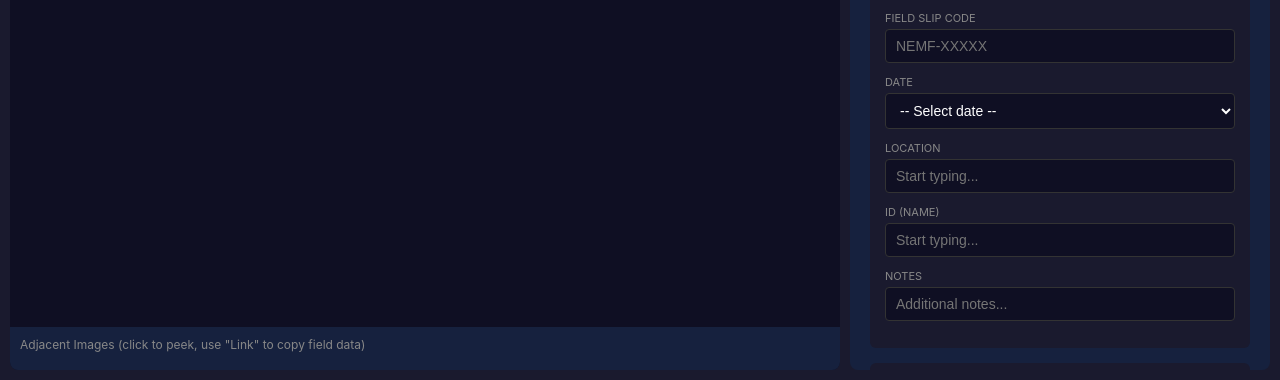
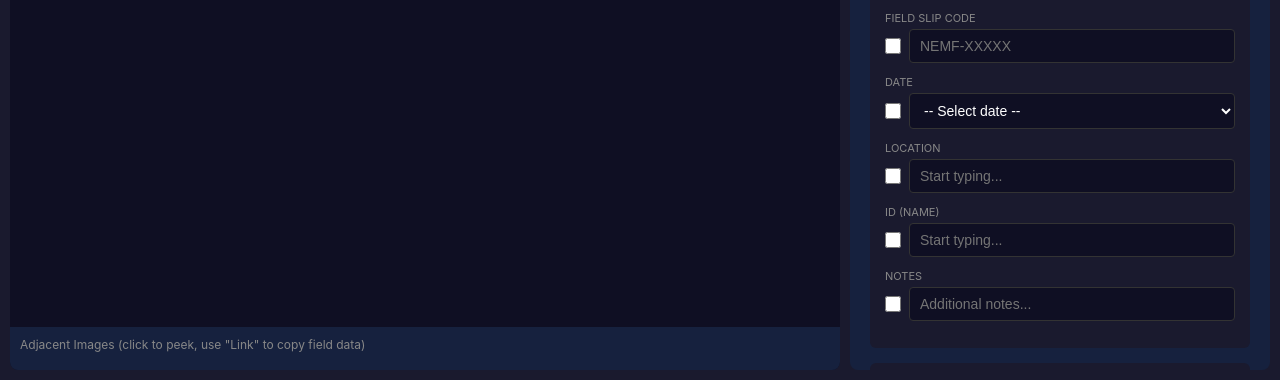
Before and after one commit to MushroomObserver/nemf-review, a Flask app: template templates/review.html in a window 1280 px wide. Shown: the part 420-800 px from the top of the page. Run offline with Flask 2, Linux system fonts and the light colour scheme; the template is opened without the code that fills it, so the values that code supplies are empty; parts of the project's set-up code (start-up, migrations or seed data) failed here and were passed over; some libraries are stand-ins or nearby versions.

Commit message:
Add field lock feature to prevent linked images from overriding manually-entered data
Features:
- Checkbox next to each field (Field Code, Date, Location, ID, Notes)
- Auto-locks when user types into field (if it has content)
- Auto-unlocks when field becomes empty
- Can be manually toggled by clicking
- Lock state persists in review data
- Locked fields won't be overridden when linking images
- Autocomplete selection now triggers auto-lock
- Fixed layout: checkbox to left, field title above input

Co-Authored-By: Claude Sonnet 4.5 <noreply@anthropic.com>

```diff
--- a/app/server.py
+++ b/app/server.py
@@ -465,6 +465,7 @@ def api_review_image(filename):
     review['mo_observation_id'] = data.get('mo_observation_id', review.get('mo_observation_id'))
     review['mo_image_id'] = data.get('mo_image_id', review.get('mo_image_id'))
     review['mo_observation_url'] = data.get('mo_observation_url', review.get('mo_observation_url'))
+    review['field_locks'] = data.get('field_locks', review.get('field_locks', {}))
     review['reviewed_at'] = datetime.now().isoformat()
     review['reviewer'] = username  # Track who reviewed
 
--- a/templates/review.html
+++ b/templates/review.html
@@ -161,6 +161,35 @@
             color: #888;
             margin-bottom: 4px;
             text-transform: uppercase;
+        }
+        .field-with-lock {
+            display: flex;
+            align-items: center;
+            gap: 8px;
+        }
+        .field-with-lock > input[type="text"],
+        .field-with-lock > select {
+            flex: 1;
+            width: 0;
+            min-width: 0;
+        }
+        .field-with-lock > .autocomplete-wrapper {
+            flex: 1;
+            min-width: 0;
+        }
+        .field-lock {
+            width: 16px;
+            height: 16px;
+            min-width: 16px;
+            max-width: 16px;
+            cursor: pointer;
+            margin: 0;
+            padding: 0;
+            flex: 0 0 16px;
+            accent-color: #4ecca3;
+        }
+        .field-lock:checked {
+            accent-color: #feca57;
         }
         .field .value {
             font-size: 14px;
@@ -415,6 +444,12 @@
         .autocomplete-wrapper {
             position: relative;
         }
+        .field > .autocomplete-wrapper {
+            width: 100%;
+        }
+        .autocomplete-wrapper input {
+            width: 100%;
+        }
         .autocomplete-dropdown {
             display: none;
             position: absolute;
@@ -610,11 +645,16 @@
                 <h3>Review / Corrections <span id="statusBadge"></span></h3>
                 <div class="field">
                     <label>Field Slip Code <a id="reviewFieldSlipLink" href="#" target="_blank" style="color: #74b9ff; font-size: 11px; display: none;">View on MO</a></label>
-                    <input type="text" id="reviewFieldCode" placeholder="NEMF-XXXXX" oninput="updateReviewFieldSlipLink()">
+                    <div class="field-with-lock">
+                        <input type="checkbox" class="field-lock" id="lockFieldCode" title="Lock field to prevent override from linked images">
+                        <input type="text" id="reviewFieldCode" placeholder="NEMF-XXXXX" oninput="updateReviewFieldSlipLink(); onFieldInput('reviewFieldCode', 'lockFieldCode')">
+                    </div>
                 </div>
                 <div class="field">
                     <label>Date</label>
-                    <select id="reviewDate">
+                    <div class="field-with-lock">
+                        <input type="checkbox" class="field-lock" id="lockDate" title="Lock field to prevent override from linked images">
+                        <select id="reviewDate" onchange="onFieldInput('reviewDate', 'lockDate')">
                             <option value="">-- Select date --</option>
                             <option value="2025-09-17">2025-09-17 (Wed)</option>
                             <option value="2025-09-18">2025-09-18 (Thu)</option>
@@ -623,16 +663,20 @@
                             <option value="2025-09-21">2025-09-21 (Sun)</option>
                             <option value="other">Other...</option>
                         </select>
-                    <input type="date" id="reviewDateCustom" style="display: none; margin-top: 5px;">
+                    </div>
+                    <input type="date" id="reviewDateCustom" style="display: none; margin-top: 5px;" oninput="onFieldInput('reviewDateCustom', 'lockDate')">
                 </div>
                 <div class="field">
                     <label>
                         Location
                         <span class="field-status" id="locationStatus"></span>
                     </label>
+                    <div class="field-with-lock">
+                        <input type="checkbox" class="field-lock" id="lockLocation" title="Lock field to prevent override from linked images">
                         <div class="autocomplete-wrapper">
-                        <input type="text" id="reviewLocation" placeholder="Start typing..." autocomplete="off">
+                            <input type="text" id="reviewLocation" placeholder="Start typing..." autocomplete="off" oninput="onFieldInput('reviewLocation', 'lockLocation')">
                             <div class="autocomplete-dropdown" id="locationDropdown"></div>
+                        </div>
                     </div>
                     <input type="hidden" id="reviewLocationId">
                 </div>
@@ -641,15 +685,21 @@
                         ID (Name)
                         <span class="field-status" id="nameStatus"></span>
                     </label>
+                    <div class="field-with-lock">
+                        <input type="checkbox" class="field-lock" id="lockName" title="Lock field to prevent override from linked images">
                         <div class="autocomplete-wrapper">
-                        <input type="text" id="reviewName" placeholder="Start typing..." autocomplete="off">
+                            <input type="text" id="reviewName" placeholder="Start typing..." autocomplete="off" oninput="onFieldInput('reviewName', 'lockName')">
                             <div class="autocomplete-dropdown" id="nameDropdown"></div>
+                        </div>
                     </div>
                     <input type="hidden" id="reviewNameId">
                 </div>
                 <div class="field">
                     <label>Notes</label>
-                    <input type="text" id="reviewNotes" placeholder="Additional notes...">
+                    <div class="field-with-lock">
+                        <input type="checkbox" class="field-lock" id="lockNotes" title="Lock field to prevent override from linked images">
+                        <input type="text" id="reviewNotes" placeholder="Additional notes..." oninput="onFieldInput('reviewNotes', 'lockNotes')">
+                    </div>
                 </div>
                 <div class="field" id="linkedImagesField" style="display: none;">
                     <label>Linked Images</label>
@@ -952,11 +1002,15 @@
                 document.getElementById('reviewLocationId').value = id;
                 document.getElementById('locationDropdown').classList.remove('active');
                 updateFieldStatus('locationStatus', 'verified', '✓ Verified');
+                // Trigger auto-lock when selecting from autocomplete
+                onFieldInput('reviewLocation', 'lockLocation');
             } else {
                 document.getElementById('reviewName').value = name;
                 document.getElementById('reviewNameId').value = id;
                 document.getElementById('nameDropdown').classList.remove('active');
                 updateFieldStatus('nameStatus', 'verified', '✓ Verified');
+                // Trigger auto-lock when selecting from autocomplete
+                onFieldInput('reviewName', 'lockName');
             }
         }
 
@@ -1203,6 +1257,15 @@
             document.getElementById('reviewNameId').value = rev.name_id || src.name_id || '';
             document.getElementById('reviewNotes').value = rev.notes || '';
 
+            // Initialize lock checkboxes based on saved state or field content
+            // Locks should be checked if field has manually-entered content
+            const fieldLocks = rev.field_locks || {};
+            document.getElementById('lockFieldCode').checked = fieldLocks.field_code || false;
+            document.getElementById('lockDate').checked = fieldLocks.date || false;
+            document.getElementById('lockLocation').checked = fieldLocks.location || false;
+            document.getElementById('lockName').checked = fieldLocks.name || false;
+            document.getElementById('lockNotes').checked = fieldLocks.notes || false;
+
             // Update field verification status based on whether we have IDs
             const locationId = rev.location_id || src.location_id;
             const nameId = rev.name_id || src.name_id;
@@ -1364,6 +1427,27 @@
             }
         }
 
+        function onFieldInput(fieldId, lockId) {
+            // Auto-check lock when user types into field (if it has content)
+            // Auto-uncheck lock when field becomes empty
+            const field = document.getElementById(fieldId);
+            const lock = document.getElementById(lockId);
+
+            if (!field || !lock) return;
+
+            // Check if field has content
+            const hasContent = field.value && field.value.trim() !== '';
+
+            // Auto-check lock if field has content and lock is unchecked
+            if (hasContent && !lock.checked) {
+                lock.checked = true;
+            }
+            // Auto-uncheck lock if field is empty
+            else if (!hasContent && lock.checked) {
+                lock.checked = false;
+            }
+        }
+
         function linkFromPeek() {
             if (!peekingImage) return;
             linkFromImage(peekingImage.filename);
@@ -1378,17 +1462,18 @@
             const rev = data.review;
 
             // Copy field data to current review fields (prefer review data if set)
-            if (src.field_code || rev.field_code) {
+            // Only copy if field is not locked
+            if ((src.field_code || rev.field_code) && !document.getElementById('lockFieldCode').checked) {
                 document.getElementById('reviewFieldCode').value = rev.field_code || src.field_code;
             }
-            if (src.date || rev.date) {
+            if ((src.date || rev.date) && !document.getElementById('lockDate').checked) {
                 document.getElementById('reviewDate').value = rev.date || src.date;
             }
-            if (src.location || rev.location) {
+            if ((src.location || rev.location) && !document.getElementById('lockLocation').checked) {
                 document.getElementById('reviewLocation').value = rev.location || src.location;
                 document.getElementById('reviewLocationId').value = rev.location_id || src.location_id || '';
             }
-            if (src.name || rev.name) {
+            if ((src.name || rev.name) && !document.getElementById('lockName').checked) {
                 document.getElementById('reviewName').value = rev.name || src.name;
                 document.getElementById('reviewNameId').value = rev.name_id || src.name_id || '';
             }
@@ -1469,7 +1554,14 @@
                 name: name,
                 name_id: document.getElementById('reviewNameId').value || null,
                 notes: document.getElementById('reviewNotes').value,
-                linked_images: currentImage.review.linked_images || []
+                linked_images: currentImage.review.linked_images || [],
+                field_locks: {
+                    field_code: document.getElementById('lockFieldCode').checked,
+                    date: document.getElementById('lockDate').checked,
+                    location: document.getElementById('lockLocation').checked,
+                    name: document.getElementById('lockName').checked,
+                    notes: document.getElementById('lockNotes').checked
+                }
             };
 
             try {
@@ -2010,7 +2102,14 @@
                 linked_images: currentImage.review.linked_images || [],
                 mo_observation_id: observationId,
                 mo_image_id: imageId,
-                mo_observation_url: observationUrl
+                mo_observation_url: observationUrl,
+                field_locks: {
+                    field_code: document.getElementById('lockFieldCode').checked,
+                    date: document.getElementById('lockDate').checked,
+                    location: document.getElementById('lockLocation').checked,
+                    name: document.getElementById('lockName').checked,
+                    notes: document.getElementById('lockNotes').checked
+                }
             };
 
             const response = await fetch(
@@ -2133,18 +2232,20 @@
             const src = data.source;
             const rev = data.review;
 
-            if (src.field_code || rev.field_code) {
+            // Copy field data to current review fields (prefer review data if set)
+            // Only copy if field is not locked
+            if ((src.field_code || rev.field_code) && !document.getElementById('lockFieldCode').checked) {
                 document.getElementById('reviewFieldCode').value = rev.field_code || src.field_code;
                 updateReviewFieldSlipLink();
             }
-            if (src.date || rev.date) {
+            if ((src.date || rev.date) && !document.getElementById('lockDate').checked) {
                 document.getElementById('reviewDate').value = rev.date || src.date;
             }
-            if (src.location || rev.location) {
+            if ((src.location || rev.location) && !document.getElementById('lockLocation').checked) {
                 document.getElementById('reviewLocation').value = rev.location || src.location;
                 document.getElementById('reviewLocationId').value = rev.location_id || src.location_id || '';
             }
-            if (src.name || rev.name) {
+            if ((src.name || rev.name) && !document.getElementById('lockName').checked) {
                 document.getElementById('reviewName').value = rev.name || src.name;
                 document.getElementById('reviewNameId').value = rev.name_id || src.name_id || '';
             }
```
Also changed, not shown: 1 other file. Lines whose indentation alone changed are shown as unchanged.
